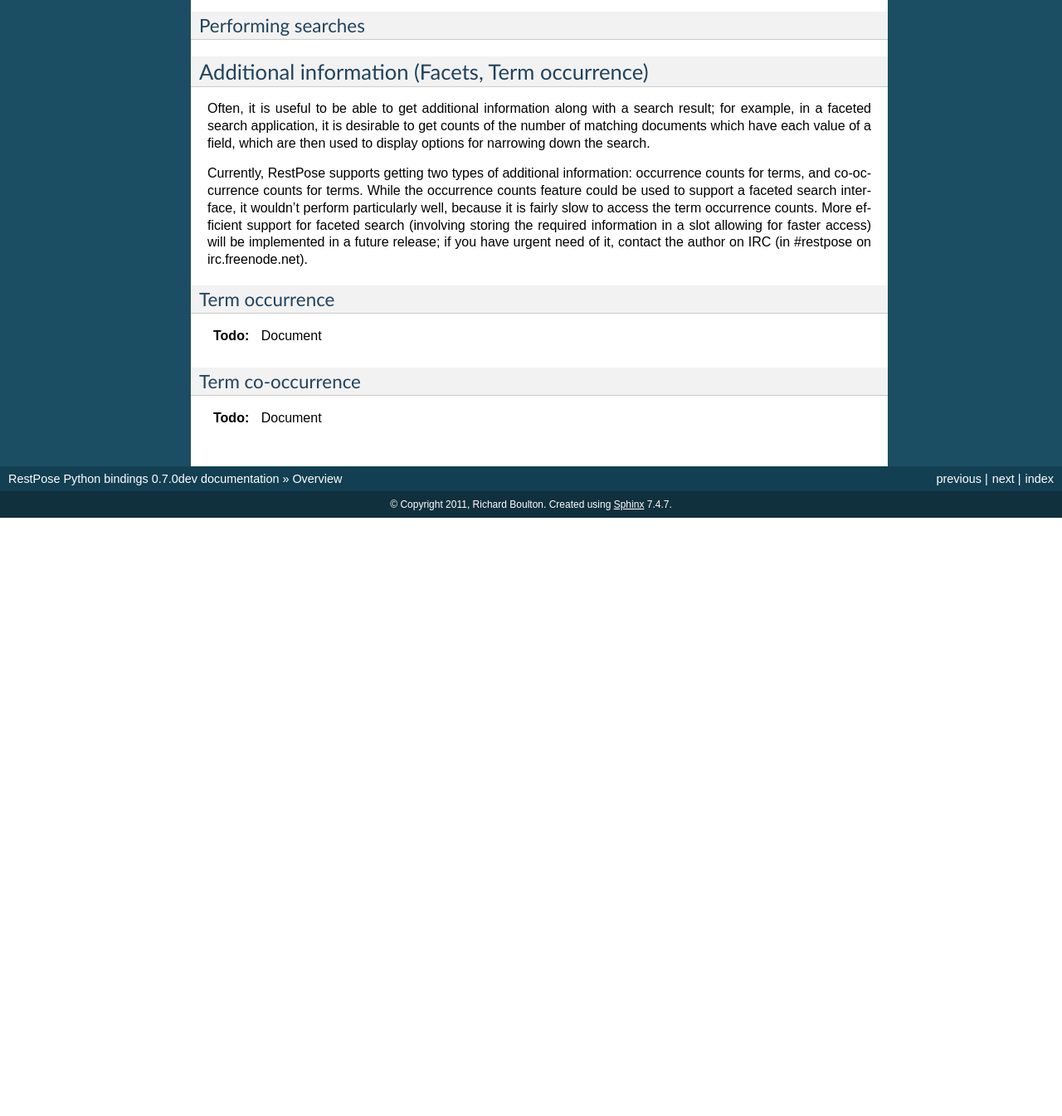
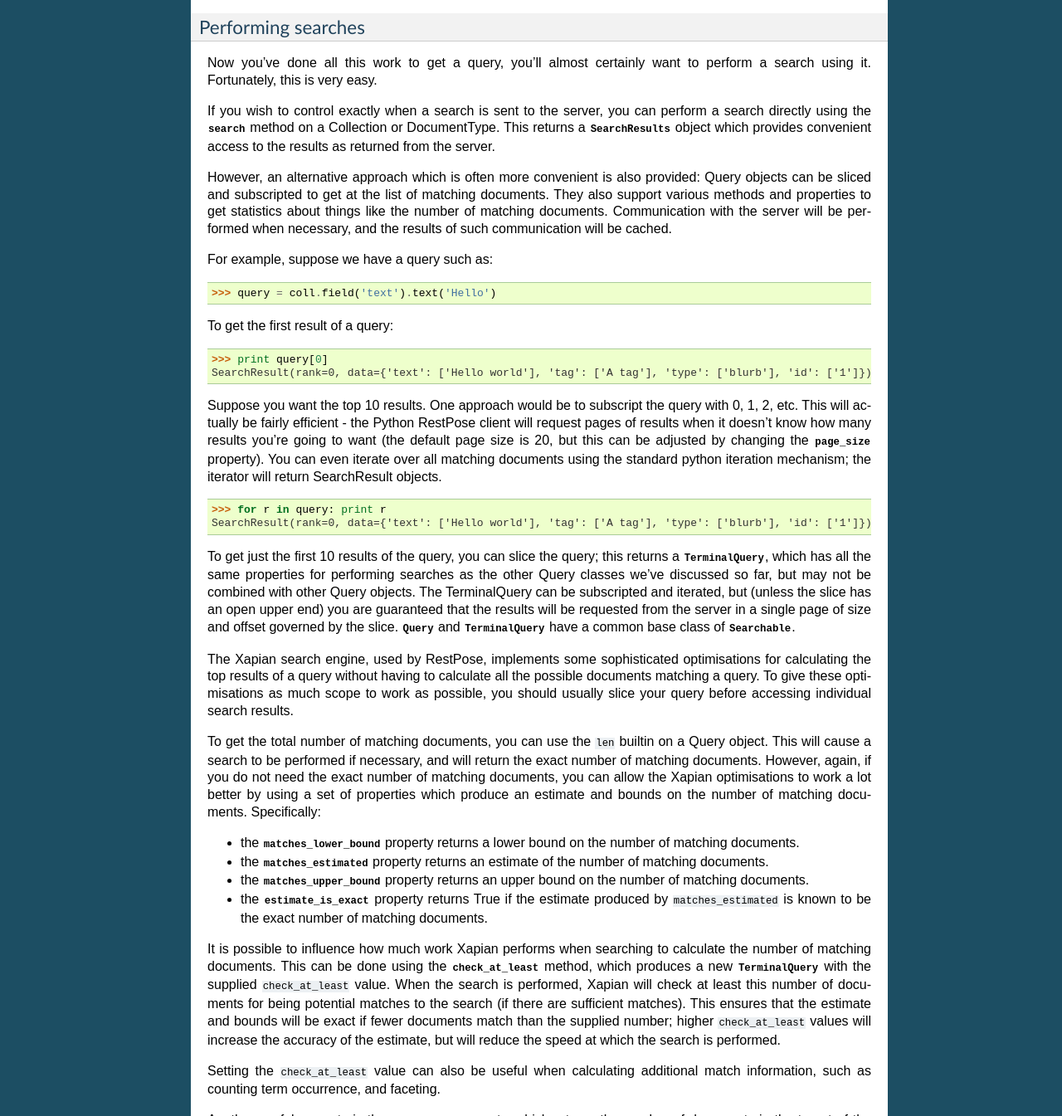
Before and after one commit to restpose/restpose-py, a Sphinx documentation site: the page built from docs/overview.rst, in a window 1280 px wide and 1400 px high, scrolled down 8314 px, cut to the strip 55-1400 px from the top of the window. Shown: the whole strip at 83% size. Built offline with Sphinx 7.4.7, drawn with Linux system fonts in a browser that asks for light colours; before the commit the page ends 8993 px from its top, so only the background shows below that; some of the changed text lies outside the part shown.

Commit message:
Add documentation on performing searches

```diff
--- a/docs/overview.rst
+++ b/docs/overview.rst
@@ -239,7 +239,8 @@ collection.
 A query can also be created which is bound to neither a document type nor a
 collection; before such a query can be performed it must be given a target
 (which can be done by combining it with a query which is already associated
-with a target, or by explicitly setting a target).
+with a target, or by explicitly setting a target using the :meth:`set_target
+<restpose.query.Searchable.set_target>` method.).
 
 .. doctest::
 
@@ -456,7 +457,101 @@ are the boolean operations:
 Performing searches
 ~~~~~~~~~~~~~~~~~~~
 
-.. todo
+Now you've done all this work to get a query, you'll almost certainly want to
+perform a search using it.  Fortunately, this is very easy.
+
+If you wish to control exactly when a search is sent to the server, you can
+perform a search directly using the :meth:`search
+<restpose.client.QueryTarget.search>` method on a Collection or DocumentType.
+This returns a :class:`SearchResults <restpose.query.SearchResults>` object
+which provides convenient access to the results as returned from the server.
+
+However, an alternative approach which is often more convenient is also
+provided: Query objects can be sliced and subscripted to get at the list of
+matching documents.  They also support various methods and properties to get
+statistics about things like the number of matching documents.  Communication
+with the server will be performed when necessary, and the results of such
+communication will be cached.
+
+For example, suppose we have a query such as:
+
+>>> query = coll.field('text').text('Hello')
+
+To get the first result of a query:
+
+>>> print query[0]
+SearchResult(rank=0, data={'text': ['Hello world'], 'tag': ['A tag'], 'type': ['blurb'], 'id': ['1']})
+
+Suppose you want the top 10 results.  One approach would be to subscript the
+query with 0, 1, 2, etc.  This will actually be fairly efficient - the Python
+RestPose client will request pages of results when it doesn't know how many
+results you're going to want (the default page size is 20, but this can be
+adjusted by changing the :attr:`page_size
+<restpose.query.Searchable.page_size>` property).  You can even iterate over
+all matching documents using the standard python iteration mechanism; the
+iterator will return SearchResult objects.
+
+>>> for r in query: print r
+SearchResult(rank=0, data={'text': ['Hello world'], 'tag': ['A tag'], 'type': ['blurb'], 'id': ['1']})
+
+To get just the first 10 results of the query, you can slice the query; this
+returns a :class:`TerminalQuery <restpose.query.TerminalQuery>`, which has all
+the same properties for performing searches as the other Query classes we've
+discussed so far, but may not be combined with other Query objects.  The
+TerminalQuery can be subscripted and iterated, but (unless the slice has an
+open upper end) you are guaranteed that the results will be requested from the
+server in a single page of size and offset governed by the slice.
+:class:`Query <restpose.query.Query>` and :class:`TerminalQuery
+<restpose.query.TerminalQuery>` have a common base class of :class:`Searchable
+<restpose.query.Searchable>`.
+
+The Xapian search engine, used by RestPose, implements some sophisticated
+optimisations for calculating the top results of a query without having to
+calculate all the possible documents matching a query.  To give these
+optimisations as much scope to work as possible, you should usually slice your
+query before accessing individual search results.
+
+To get the total number of matching documents, you can use the ``len`` builtin
+on a Query object.  This will cause a search to be performed if necessary, and
+will return the exact number of matching documents.  However, again, if you do
+not need the exact number of matching documents, you can allow the Xapian
+optimisations to work a lot better by using a set of properties which produce
+an estimate and bounds on the number of matching documents.  Specifically:
+
+* the :attr:`matches_lower_bound
+  <restpose.query.Searchable.matches_lower_bound>` property returns a lower
+  bound on the number of matching documents.
+
+* the :attr:`matches_estimated <restpose.query.Searchable.matches_estimated>`
+  property returns an estimate of the number of matching documents.
+
+* the :attr:`matches_upper_bound
+  <restpose.query.Searchable.matches_upper_bound>` property returns an upper
+  bound on the number of matching documents.
+
+* the :attr:`estimate_is_exact
+  <restpose.query.Searchable.estimate_is_exact>` property returns True if the
+  estimate produced by ``matches_estimated`` is known to be the exact number of
+  matching documents.
+
+It is possible to influence how much work Xapian performs when searching to
+calculate the number of matching documents.  This can be done using the
+:meth:`check_at_least <restpose.query.Searchable.check_at_least>` method, which
+produces a new :class:`TerminalQuery <restpose.query.TerminalQuery>` with the
+supplied ``check_at_least`` value.  When the search is performed, Xapian will
+check at least this number of documents for being potential matches to the
+search (if there are sufficient matches).  This ensures that the estimate and
+bounds will be exact if fewer documents match than the supplied number; higher
+``check_at_least`` values will increase the accuracy of the estimate, but will
+reduce the speed at which the search is performed.
+
+Setting the ``check_at_least`` value can also be useful when calculating
+additional match information, such as counting term occurrence,  and faceting.
+
+Another useful property is the :attr:`total_docs
+<restpose.query.Searchable.total_docs>` property, which returns the number of
+documents in the target of the search (ie, in the DocumentType or Collection
+searched).
 
 Additional information (Facets, Term occurrence)
 ------------------------------------------------
```
